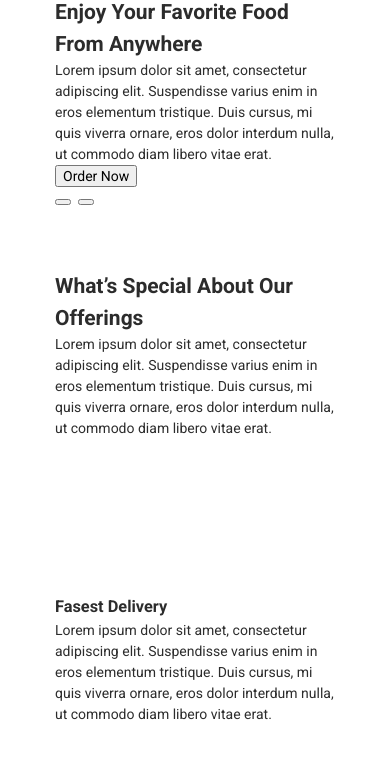
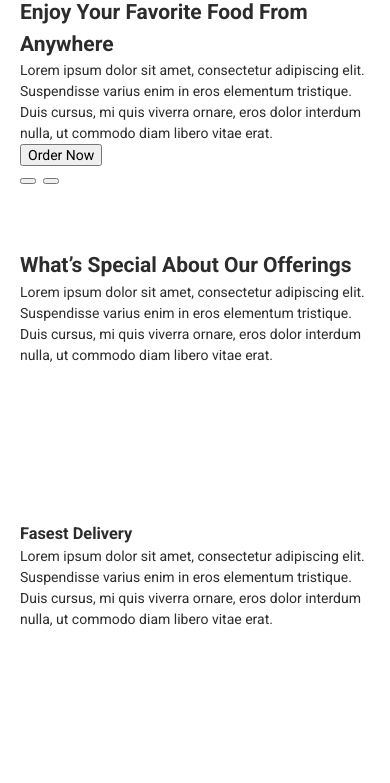
Before and after one commit to IgoryanDeltoro/GeneralTeamProject, a plain HTML site: page index.html in a window 390 px wide. Shown: the part 75-858 px from the top of the page. Drawn offline with nearby package versions, Linux system fonts and the light colour scheme.

Commit message:
changed mobile width

```diff
--- a/src/sass/partials/utils/_variables.scss
+++ b/src/sass/partials/utils/_variables.scss
@@ -1,5 +1,5 @@
 // screen
-$mobile: 320px;
+$mobile: 480px;
 $tablet: 768px;
 $desktop: 1280px;
 // text color
```
Also changed, not shown: css/main.css, css/main.min.css.
